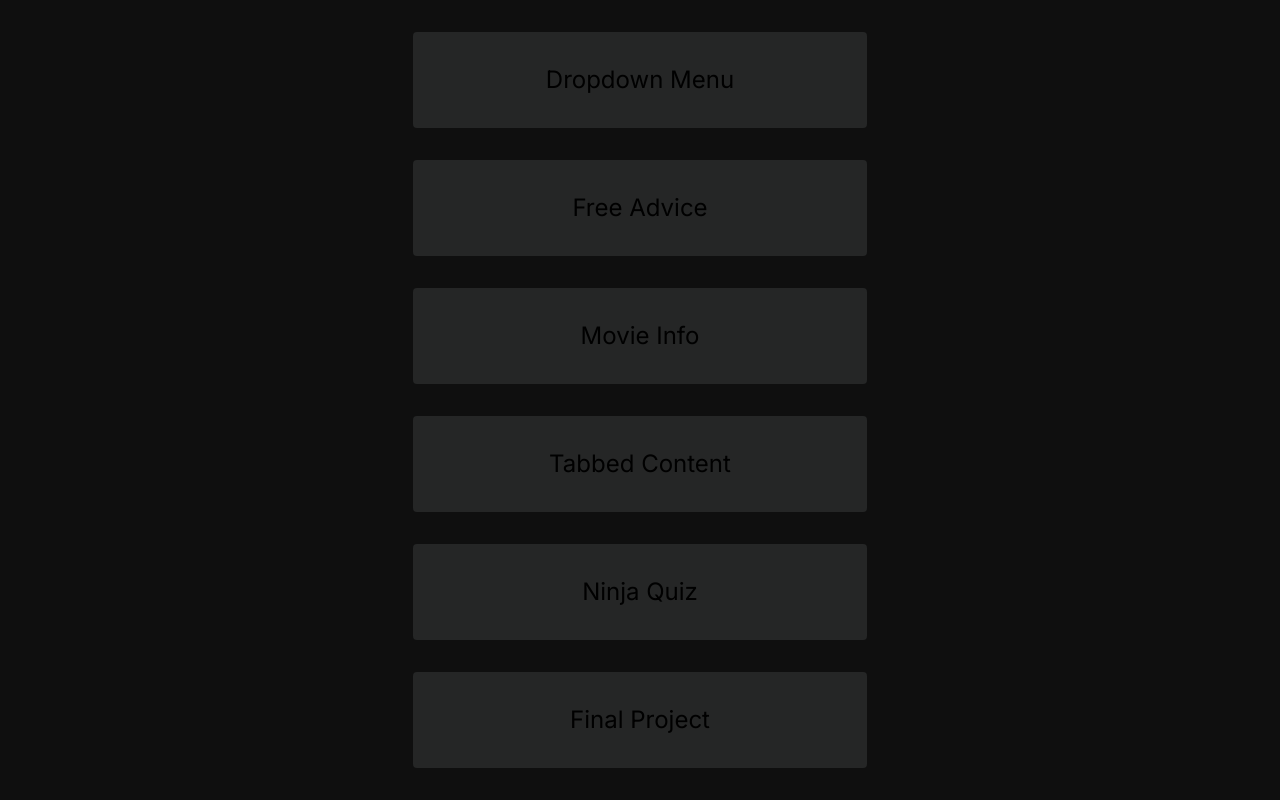
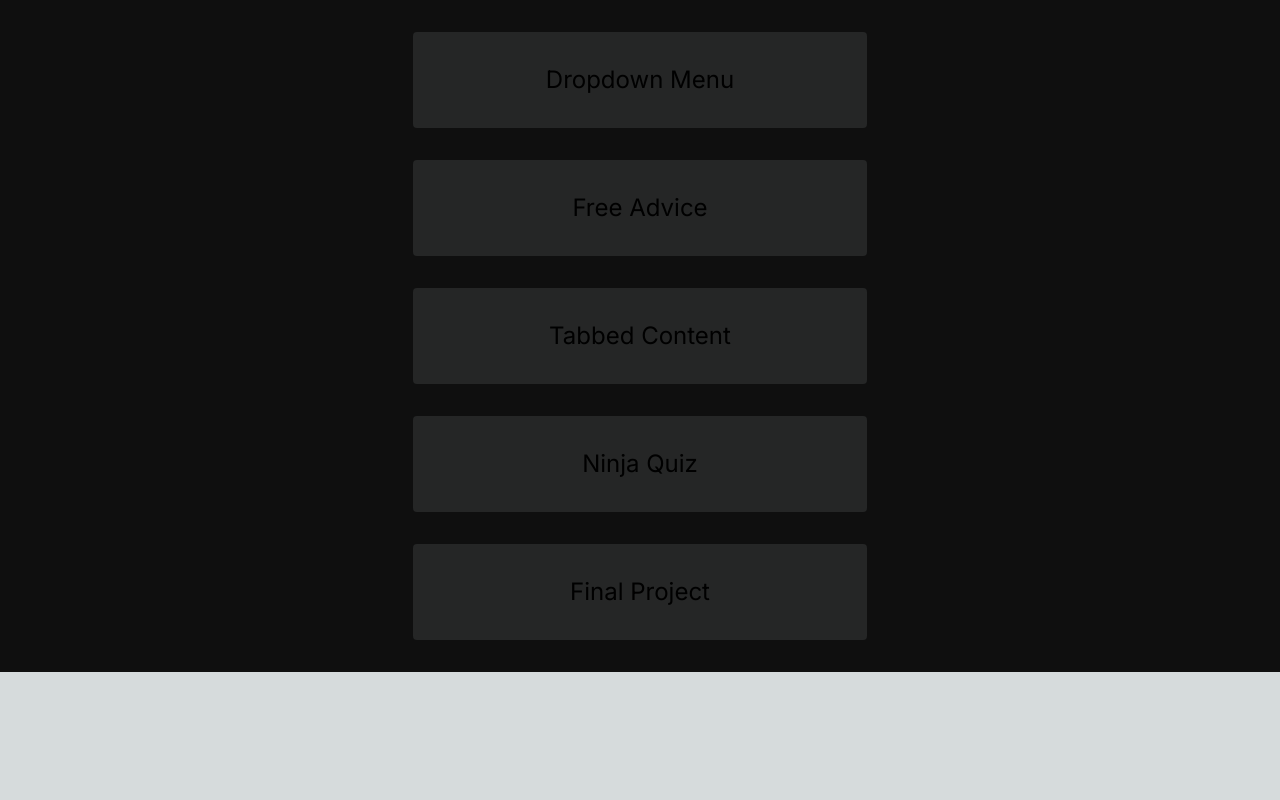
Before and after one commit to brandinonian/brandonphillips.cloud, a Next.js app: page /school/SDEV2110 in a window 1280 px wide. Shown: the part 944-1744 px from the top of the page. After the commit the page ends 1616 px from the top, so only its background shows below. Built offline with nearby package versions, Linux system fonts and the light colour scheme.

Commit message:
movie info is broken

```diff
--- a/src/app/school/SDEV2110/page.js
+++ b/src/app/school/SDEV2110/page.js
@@ -20,10 +20,10 @@ export default function SDEV2110Home() {
       name: 'Free Advice',
       link: '/school/SDEV2110/free_advice',
     },
-    {
-      name: 'Movie Info',
-      link: '/school/SDEV2110/movie_info',
-    },
+    // {
+    //   name: 'Movie Info',
+    //   link: '/school/SDEV2110/movie_info',
+    // },
     {
       name: 'Tabbed Content',
       link: '/school/SDEV2110/tabbed_content',
```
